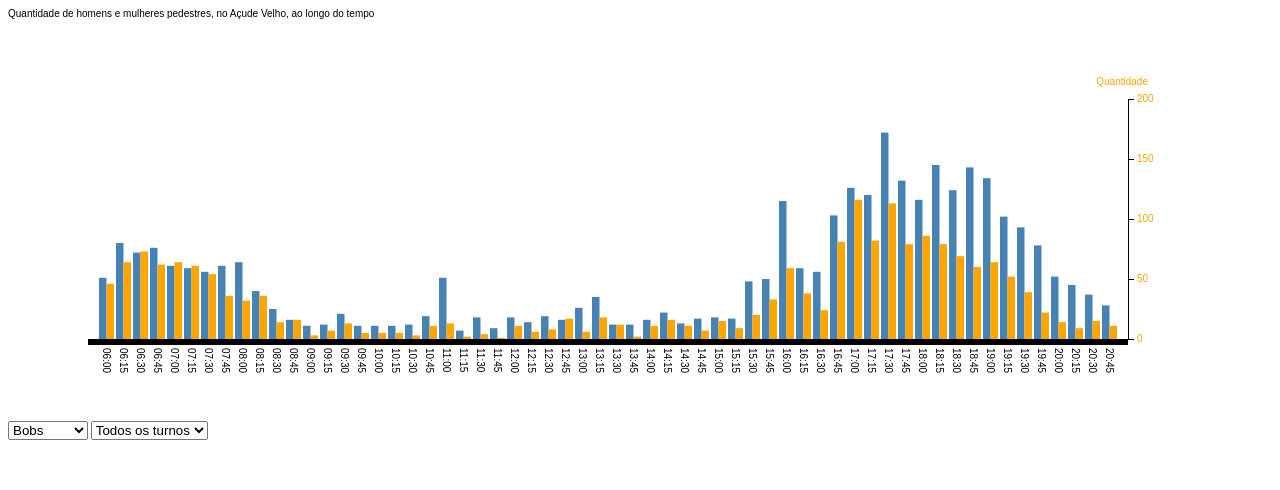
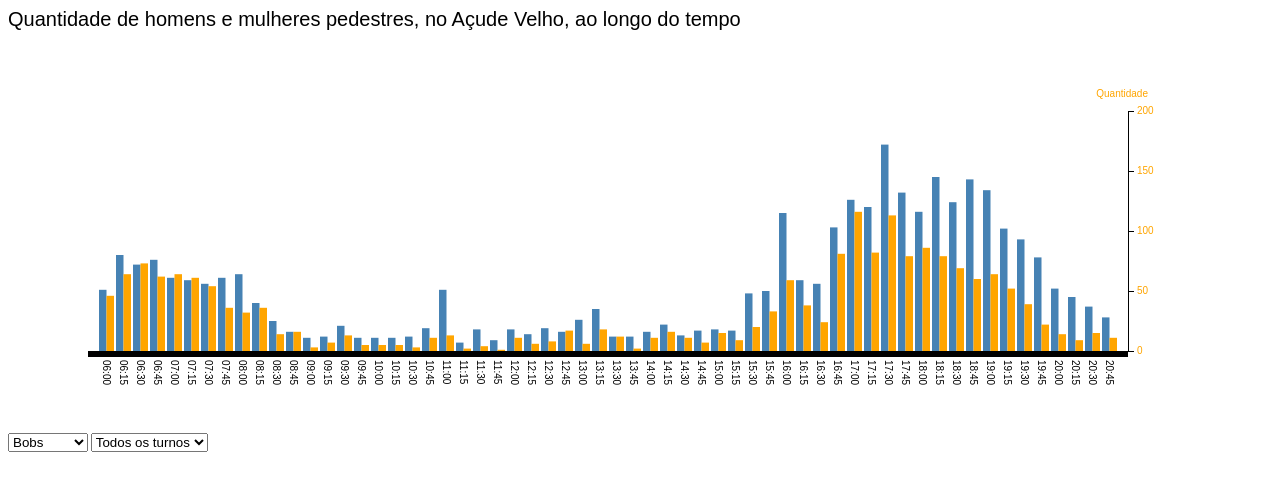
Before and after one commit to ArthurEmanuelRodriguesCosta/acude-velho-visualization, a plain HTML site: page index.html in a window 1280 px wide. Drawn offline with nearby package versions, Linux system fonts and the light colour scheme.

Commit message:
title resized

```diff
--- a/index.html
+++ b/index.html
@@ -4,6 +4,10 @@
 
 body {
   font: 10px sans-serif;
+}
+
+span {
+  font: 20px sans-serif;
 }
 
 .y.axisRight text {
```
